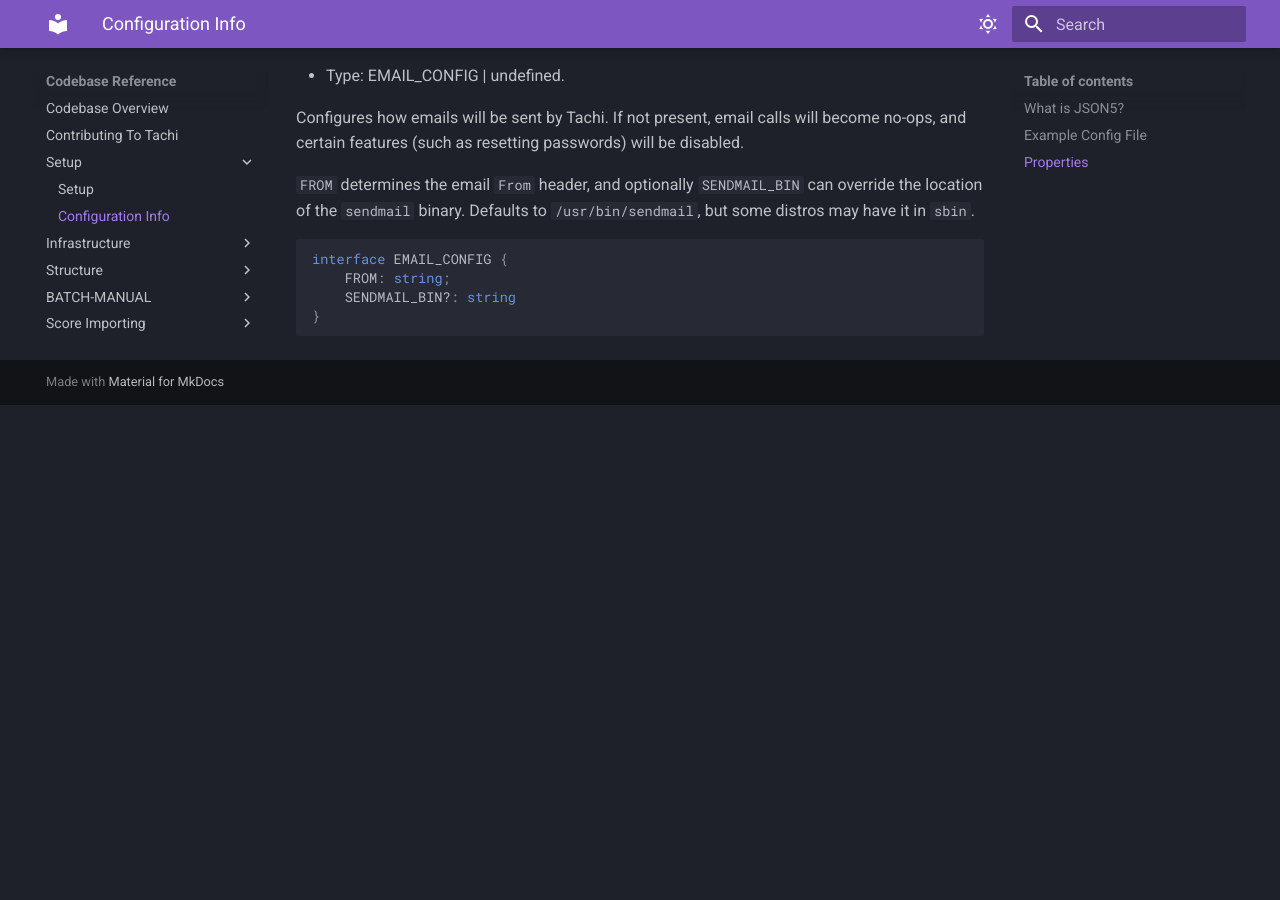
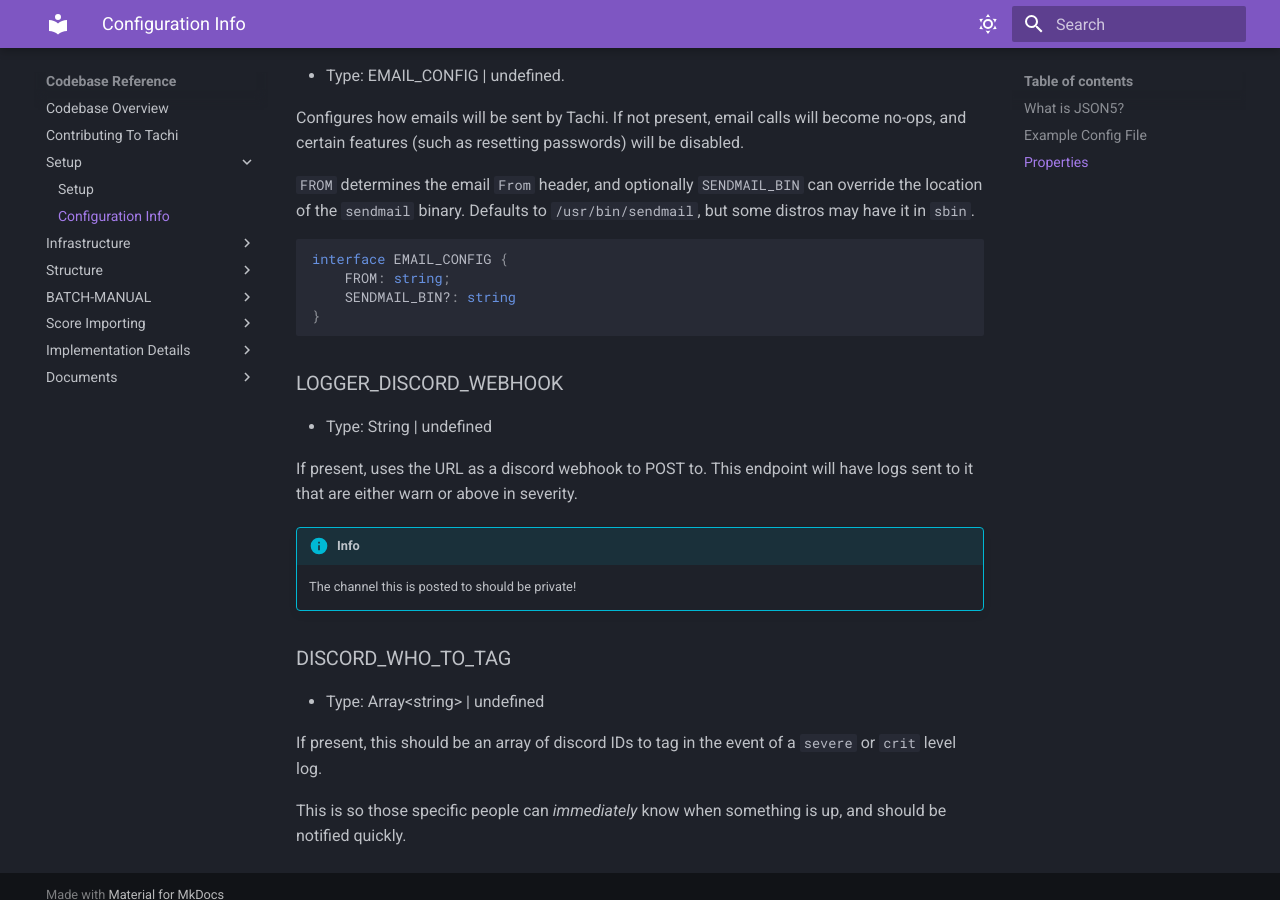
Before and after one commit to zkrising/Tachi, an MkDocs documentation site: the page built from docs/docs/codebase/setup/config.md, in a window 1280 px wide and 900 px high, scrolled down 6044 px. Built offline with MkDocs 1.6.1 and Material for MkDocs 9.7.7, drawn with Linux system fonts in a browser that asks for light colours; before the commit the page ends 6449 px from its top, so only the background shows below that.

Commit message:
Add docs for new discord hooks.

````diff
--- a/docs/docs/codebase/setup/config.md
+++ b/docs/docs/codebase/setup/config.md
@@ -276,3 +276,23 @@
 	SENDMAIL_BIN?: string
 }
 ```
+
+### LOGGER_DISCORD_WEBHOOK
+
+- Type: String | undefined
+
+If present, uses the URL as a discord webhook to POST to.
+This endpoint will have logs sent to it that are either warn or above in severity.
+
+!!! info
+	The channel this is posted to should be private!
+
+### DISCORD_WHO_TO_TAG
+
+- Type: Array&lt;string&gt; | undefined
+
+If present, this should be an array of discord IDs to tag in the event of a `severe`
+or `crit` level log.
+
+This is so those specific people can *immediately* know when something is up, and should
+be notified quickly.
````
